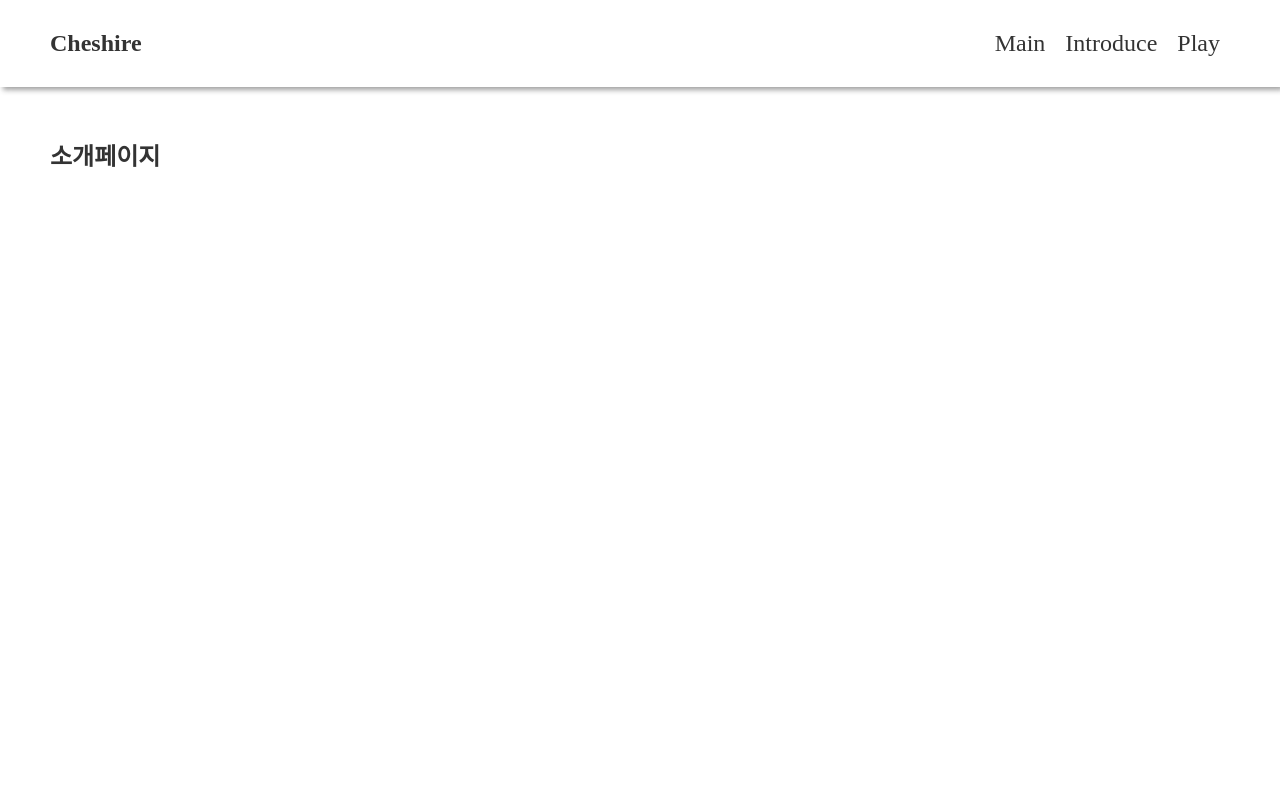
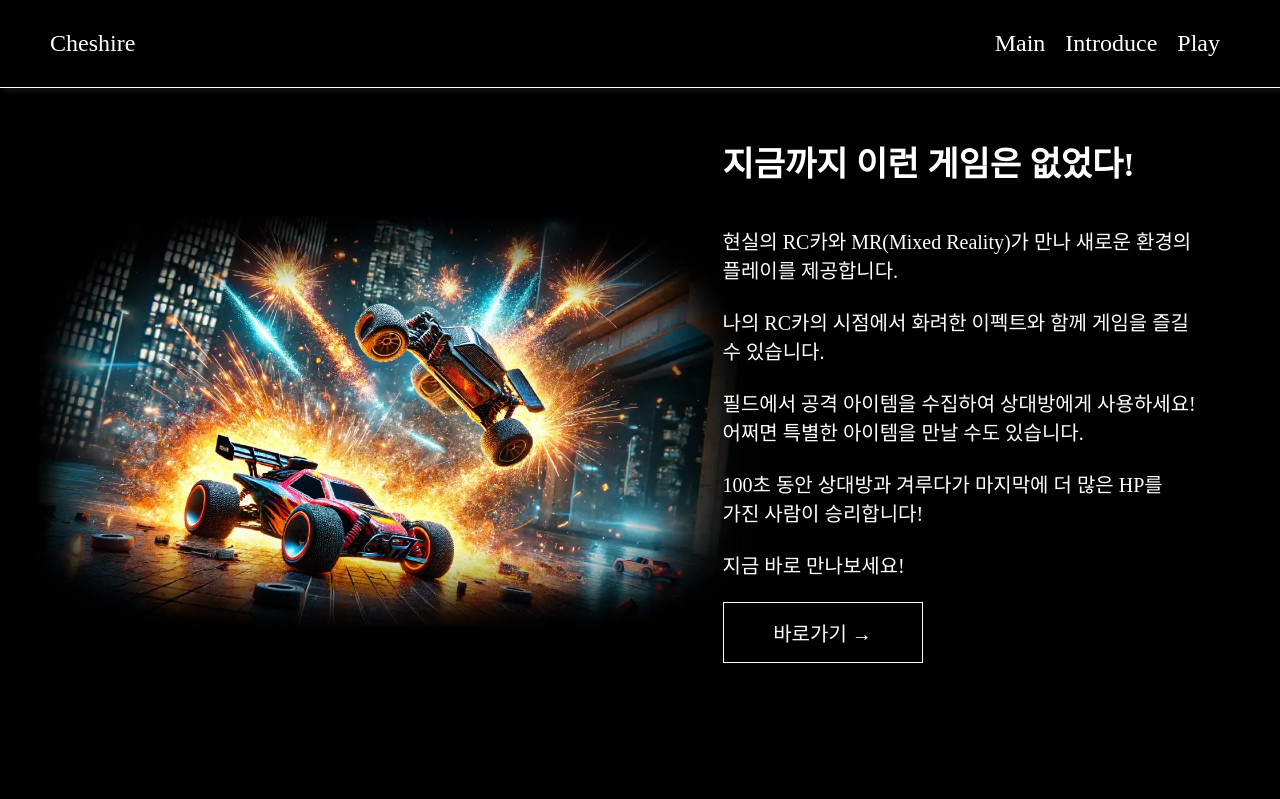
Before and after one commit to dudrbrb/Cheshire, a Flask app: page /introduce in a window 1280 px wide. Run offline with Flask 3, Linux system fonts and the light colour scheme.

Commit message:
홈페이지 bg 이미지

```diff
--- a/app.py
+++ b/app.py
@@ -32,15 +32,15 @@ def gen_frames():
 
 @app.route('/')
 def index():
-    return render_template('index.html')
+    return render_template('index.html', current_page='home')
 
 @app.route('/introduce')
 def introduce():
-    return render_template('introduce.html')
+    return render_template('introduce.html', current_page='introduce')
 
 @app.route('/play')
 def play():
-    return render_template('play.html')
+    return render_template('play.html', current_page='play')
 
 @app.route('/video_feed')
 def video_feed():
--- a/static/css/style.css
+++ b/static/css/style.css
@@ -1,6 +1,6 @@
 /* font import */
-/* noto sans korea */
 @import url('https://fonts.googleapis.com/css2?family=Noto+Sans+KR:wght@100..900&display=swap');
+@import url('https://fonts.googleapis.com/css2?family=Oswald:wght@200..700&display=swap');
 
 /* 공통 */
 *{
@@ -8,27 +8,34 @@
     padding: 0;
     outline: none;
     border: none;
-    color: #333;
-    font-size: 24px;
+    color: white;
+    font-size: 20px;
     font-weight: 500;
     text-decoration: none;
     list-style: none;
     box-sizing: border-box;
+    display: block;
+    word-break: keep-all;
 }
 h1, h2, h3, h4, h5, h6, b, strong{
-    font-weight: 600;
+    font-weight: bold;
 }
-main{
-    padding: 50px;
+
+.oswald{
+    font-family: "Oswald", sans-serif;
+    font-optical-sizing: auto;
+    font-weight: 400;
+    font-style: normal;
 }
 
 /* 상단 네비바 */
 nav{
-    font-size: 38px;
-    font-weight: 600;
+    width: 100%;
     display: flex;
     justify-content: space-between;
     align-items: center;
+    position: fixed;
+    border-bottom: 1px solid white;
     padding: 30px 50px;
     box-shadow: 3px 3px 5px rgba(46, 46, 46, 0.449);
 }
@@ -39,13 +46,121 @@ nav ul{
 nav ul li{
     margin: 0 10px;
 }
+nav a{
+    font-size: 24px;
+}
 
 
-/* play */
+/* index.html */
+
+#main{
+    background-image: url("../img/main_bg.webp");
+    background-size: cover;
+    background-position: center;
+    width: 100%;
+    height: 100vh;
+}
+
+#main .wrapper{
+    width: 100%;
+    height: 100%;
+    background-color: rgba(0,0,0,0.5);
+    display: flex;
+    justify-content: center;
+    align-items: center;
+    flex-direction: column;
+}
+
+#main .wrapper h1,
+#main .wrapper b,
+#main .wrapper p{
+    text-align: center;
+    text-shadow: 4px 4px 13px rgba(0, 0, 0, 0.8)
+}
+
+#main .title h1{
+    font-size: 130px;
+}
+
+#main .title p{
+    font-size: 40px;
+    margin-bottom: 25%;
+    font-weight: 200;
+}
+
+#main .box{
+    display: flex;
+    justify-content: center;
+    align-items: center;
+}
+#main .box a{
+    border: 1px solid white;
+    border-radius: 20px;
+    padding: 30px 40px;
+    margin: 10px;
+    transition: all 0.3s;
+    box-shadow: 4px 4px 13px rgba(0, 0, 0, 0.8)
+    ;
+}
+
+#main .box a b{
+    margin-bottom: 10px;
+    font-size: 1.2rem;
+}
+
+#main .box a:hover{
+    background-color: rgba(255, 255, 255, 0.7);
+}
+
+#main .box a:hover b,
+#main .box a:hover p{
+    color: rgb(40, 40, 40);
+    text-shadow: none;
+}
+
+
+/* introduce.html */
+#introduce{
+    background-image: url("../img/intro_bg.webp");
+    background-size: 80%;
+    background-position: left;
+    background-repeat: no-repeat;
+    background-color: black;
+    width: 100%;
+    height: 100vh;
+    display: flex;
+    justify-content: center;
+    align-items: center;
+}
+#introduce .wrapper{
+    width: 475px;
+    margin-left: 50%;
+}
+#introduce .wrapper b{
+    font-size: 34px;
+    font-weight: bold;
+    margin-bottom: 40px;
+}
+
+#introduce .wrapper a{
+    border: 1px solid white;
+    padding: 15px 20px;
+    width: 200px;
+    text-align: center;
+}
+#introduce .wrapper a:hover{
+    background-color: white;
+    color: black;
+}
+
+/* play.html */
 #play{
     display: flex;
     justify-content: center;
     align-items: center;
+    background-color: black;
+    width: 100%;
+    height: 100vh;
 }
 
 #play h1{
--- /dev/null
+++ b/templates/base.html
@@ -0,0 +1,15 @@
+<!DOCTYPE html>
+<html lang="en">
+<head>
+    <meta charset="UTF-8">
+    <meta name="viewport" content="width=device-width, initial-scale=1.0">
+    <title>{% block title %}{% endblock %}</title>
+    <link rel="stylesheet" href="{{ url_for('static', filename='css/style.css') }}">
+</head>
+<body>
+    {% block nav %}{% endblock %}
+    <main>
+        {% block content %}{% endblock %}
+    </main>
+</body>
+</html>
--- a/templates/introduce.html
+++ b/templates/introduce.html
@@ -1,18 +1,37 @@
-<!DOCTYPE html>
-<html lang="en">
-<head>
-    <meta charset="UTF-8">
-    <meta name="viewport" content="width=device-width, initial-scale=1.0">
-    <title>Cheshire</title>
-    <link rel="stylesheet" href="{{ url_for('static', filename='/css/style.css') }}">
+{% extends 'base.html' %}
 
-</head>
-<body>
-    {% include 'nav.html' %}
-    <main id="introduce">
-        <section>
-            <h1>소개페이지</h1>
-        </section>
-    </main>
-</body>
-</html>
+{% block extra_styles %}
+    <link rel="stylesheet" href="{{ url_for('static', filename='css/introduce.css') }}">
+{% endblock %}
+
+{% block nav %}
+    {% with current_page='introduce' %}
+        {% include 'nav.html' %}
+    {% endwith %}
+{% endblock %}
+
+{% block content %}
+    <section id="introduce">
+        <div class="wrapper">
+            <b>지금까지 이런 게임은 없었다!</b>
+            <p>
+                현실의 RC카와 MR(Mixed Reality)가 만나
+                새로운 환경의 플레이를 제공합니다.
+                <br><br>
+                나의 RC카의 시점에서
+                화려한 이펙트와 함께 게임을 즐길 수 있습니다.
+                <br><br>
+                필드에서 공격 아이템을 수집하여
+                상대방에게 사용하세요!<br>
+                어쩌면 특별한 아이템을 만날 수도 있습니다.
+                <br><br>
+                100초 동안 상대방과 겨루다가
+                마지막에 더 많은 HP를 가진 사람이 승리합니다!
+                <br><br>
+                지금 바로 만나보세요!
+                <br><br>
+            </p>
+            <a href="/play">바로가기 →</a>
+        </div>
+    </section>
+{% endblock %}
--- a/templates/nav.html
+++ b/templates/nav.html
@@ -1,7 +1,6 @@
 <header>
-    <nav>
-        <b>Cheshire</b>
-
+    <nav class="{% if current_page == 'home' %}home-nav{% endif %}">
+        <b><a href="/">Cheshire</a></b>
         <ul>
             <li><a href="/">Main</a></li>
             <li><a href="/introduce">Introduce</a></li>
```
Also changed, not shown: templates/index.html (+28 -17 lines), templates/play.html (+22 -42 lines), static/img/intro_bg.webp (added), static/img/main_bg.webp (added).
